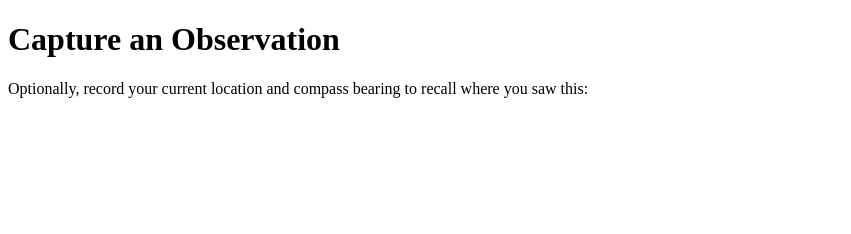
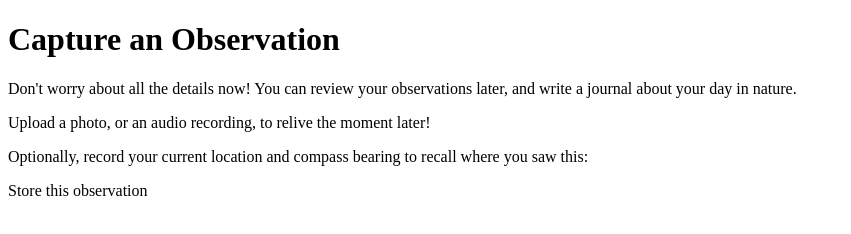
Before and after one commit to iamleeg/onthewing, a website: page Capture.wo/Capture.html in a window 1280 px wide. Shown: the whole page, without its empty margins (0-851 px from the left). Drawn offline with Linux system fonts and the light colour scheme.

Commit message:
Store observations in the session for review
Signed-off-by: Graham Lee <grahamlee@acm.org>

```diff
--- a/Capture.wo/Capture.html
+++ b/Capture.wo/Capture.html
@@ -7,10 +7,13 @@
 
 <body>
     <h1>Capture an Observation</h1>
+    <p>Don't worry about all the details now! You can review your observations later, and write a journal about your day in nature.</p>
+    <p>Upload a photo, or an audio recording, to relive the moment later!</p>
     <p>Optionally, record your current location and compass bearing to recall where you saw this:</p>
     <webobject name=locationCapture/>
     <webobject name="observationMap"/>
     <webobject name="compass"/>
+    <webobject name="done">Store this observation</webobject>
     <webobject name=AGPLFooter />
 </body>
 
```
Also changed, not shown: 4 other files.
